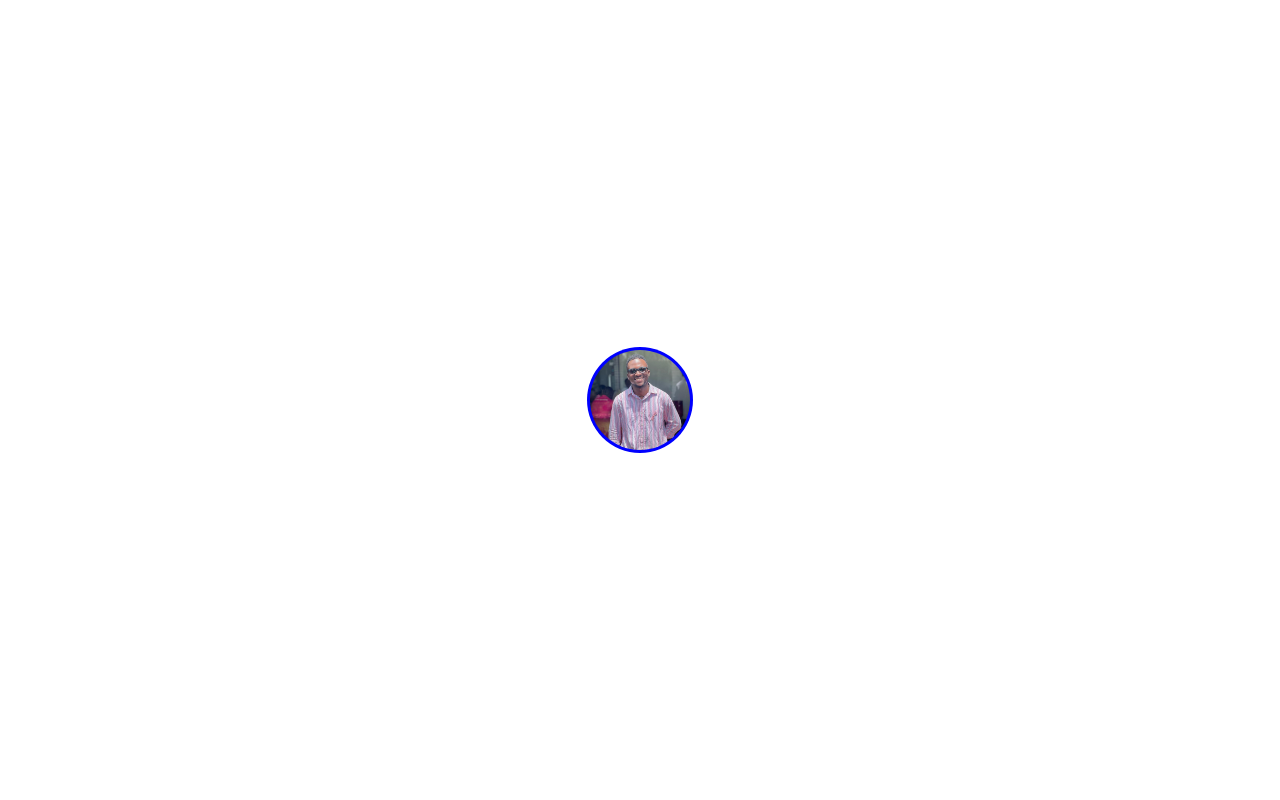
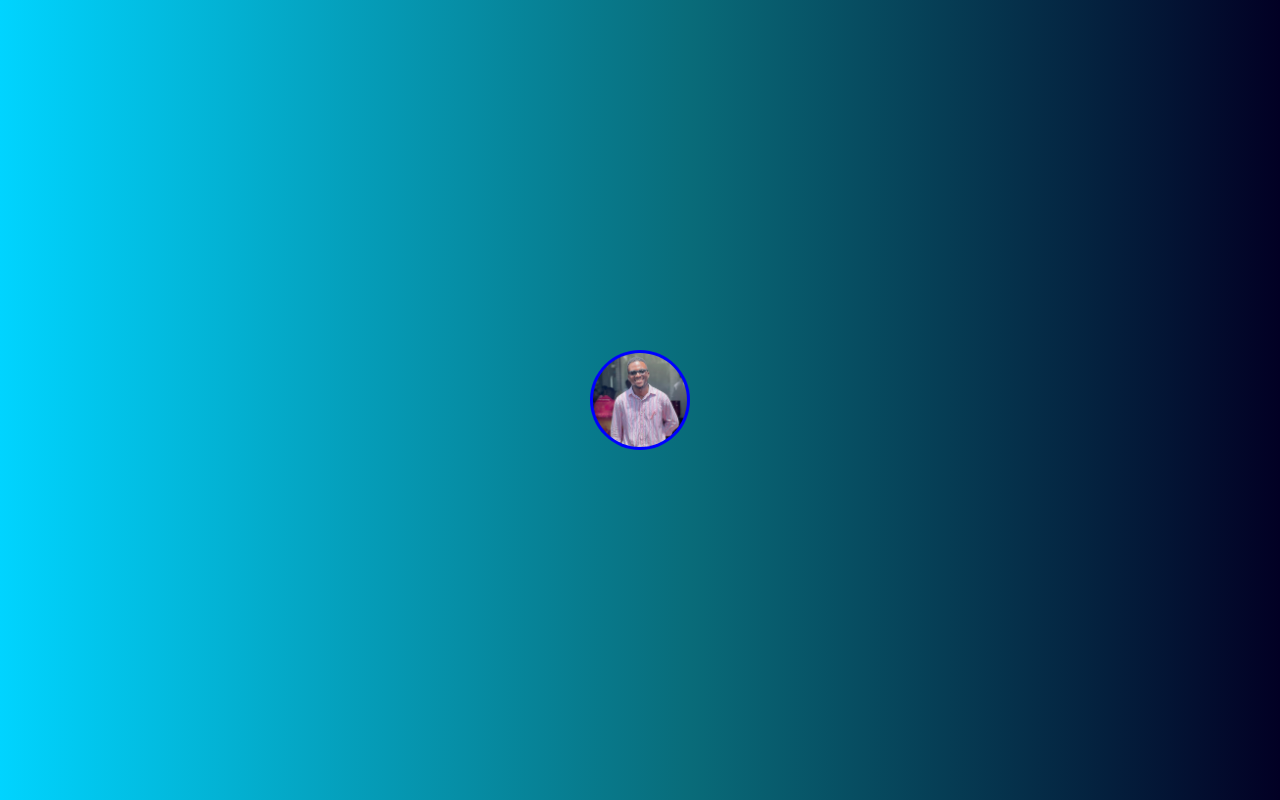
Before and after one commit to EmmanuelOBUjunior/HNGX, a plain HTML site: page index.html in a window 1280 px wide. Drawn offline with nearby package versions, Linux system fonts and the light colour scheme.

Commit message:
Styling the body tag

```diff
--- a/styles.css
+++ b/styles.css
@@ -5,6 +5,7 @@
     font-family: 'Open Sans', sans-serif;
     padding: 0;
     margin: 0;
+    box-sizing: border-box;
 
 }
 
@@ -13,6 +14,8 @@ body{
     display: flex;
     align-items: center;
     justify-content: center;
+    background: rgb(0,212,255);
+    background: linear-gradient(90deg, rgba(0,212,255,1) 0%, rgba(9,107,121,1) 54%, rgba(2,0,36,1) 100%);
 }
 
 .picture_container{
```
